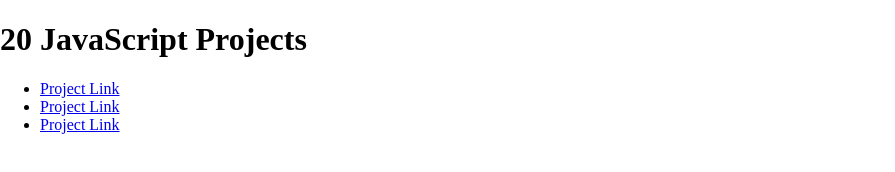
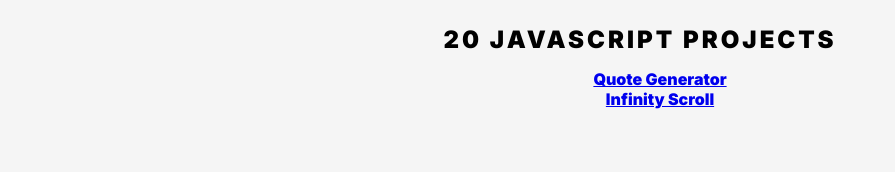
Before and after one commit to yarocruz/20-js-projects, a plain HTML site: page index.html in a window 1280 px wide. Shown: the whole page, without its empty margins (0-895 px from the left). Drawn offline with Linux system fonts and the light colour scheme.

Commit message:
updated main page and README

```diff
--- a/index.html
+++ b/index.html
@@ -16,9 +16,9 @@
 
     <h1>20 JavaScript Projects</h1>
     <ul>
-        <li><a href="#">Project Link</a></li>
-        <li><a href="#">Project Link</a></li>
-        <li><a href="#">Project Link</a></li>
+        <li><a href="https://yarocruz.github.io/20-js-projects/quote-generator/">Quote Generator</a></li>
+        <li><a href="https://yarocruz.github.io/20-js-projects/infinity-scroll/">Infinity Scroll</a></li>
+<!--        <li><a href="#">Picture In Picture</a></li>-->
     </ul>
     <!-- Script -->
     <script src="script.js"></script>
--- a/style.css
+++ b/style.css
@@ -1,9 +1,32 @@
+
+@import url('https://fonts.googleapis.com/css2?family=Inter:wght@900&display=swap');
 
 html {
   box-sizing: border-box;
 }
 
 body {
+  font-family: Inter, sans-serif;
+  background: whitesmoke;
+  width: 900px;
+  margin: 0 auto;
+}
+
+h1 {
+  text-transform: uppercase;
+  text-align: center;
+  margin-top: 25px;
+  margin-bottom: 15px;
+  font-size: 24px;
+  letter-spacing: 3px;
+}
+
+ul {
   margin: 0;
-  min-height: 100vh;
+  text-align: center;
+  list-style: none;
 }
+
+li {
+  margin: 0;
+}
```
Also changed, not shown: 1 other file.
